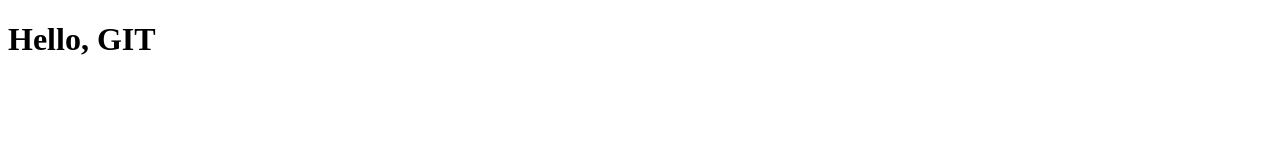
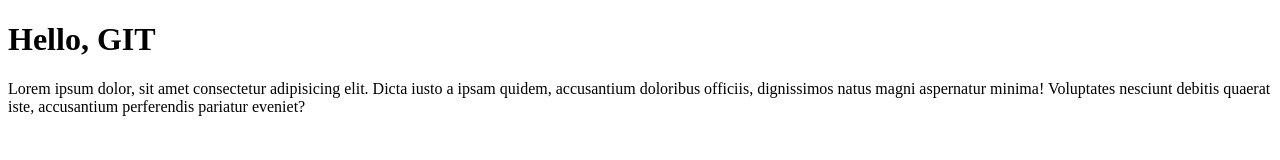
Before and after one commit to satyadiscord/satya-test-remote, a plain HTML site: page index.html in a window 1280 px wide. Drawn offline with Linux system fonts and the light colour scheme.

Commit message:
menambahkan tag <p> pada file index.html

```diff
--- a/index.html
+++ b/index.html
@@ -7,5 +7,11 @@
   </head>
   <body>
     <h1>Hello, GIT</h1>
+    <p>
+      Lorem ipsum dolor, sit amet consectetur adipisicing elit. Dicta iusto a
+      ipsam quidem, accusantium doloribus officiis, dignissimos natus magni
+      aspernatur minima! Voluptates nesciunt debitis quaerat iste, accusantium
+      perferendis pariatur eveniet?
+    </p>
   </body>
 </html>
```
